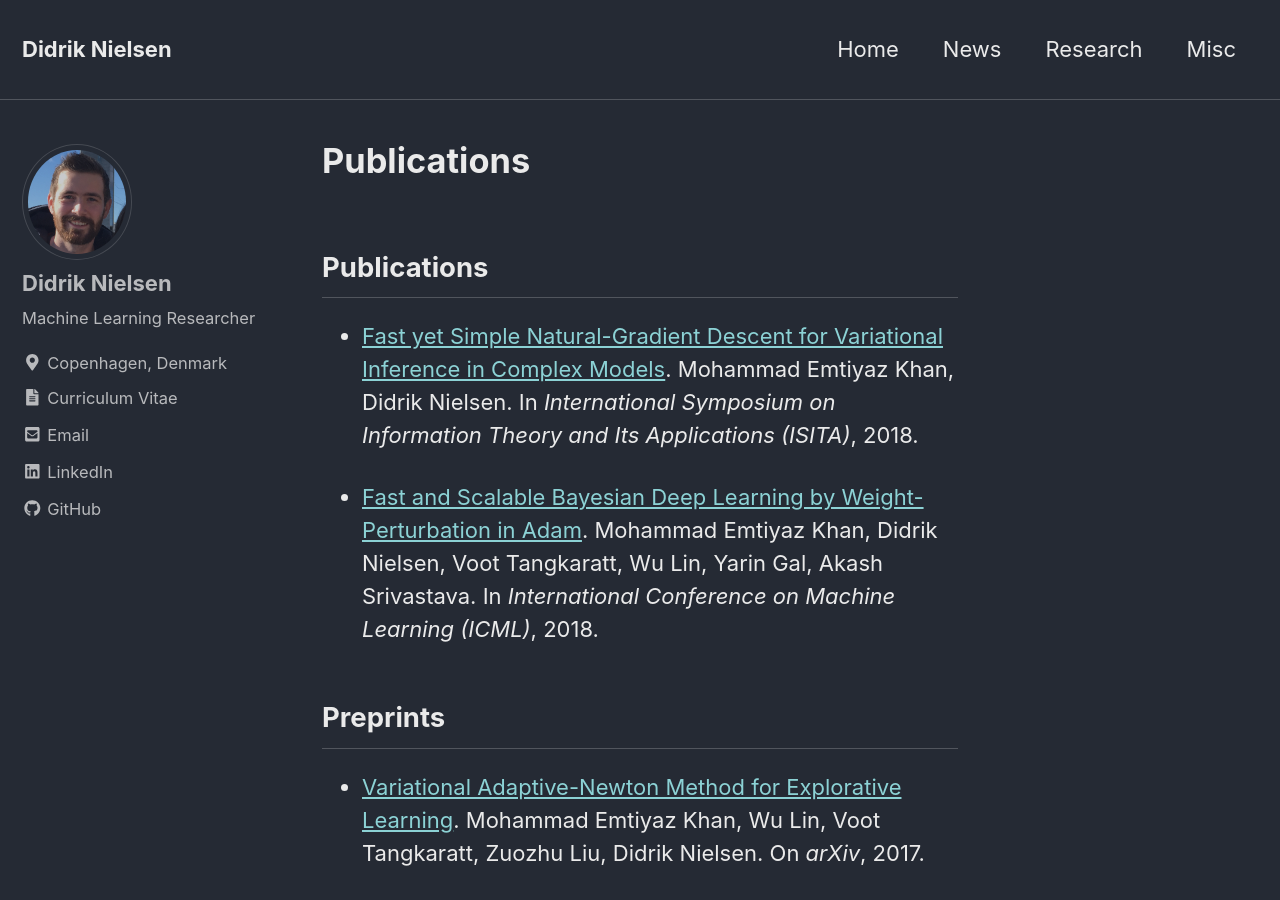
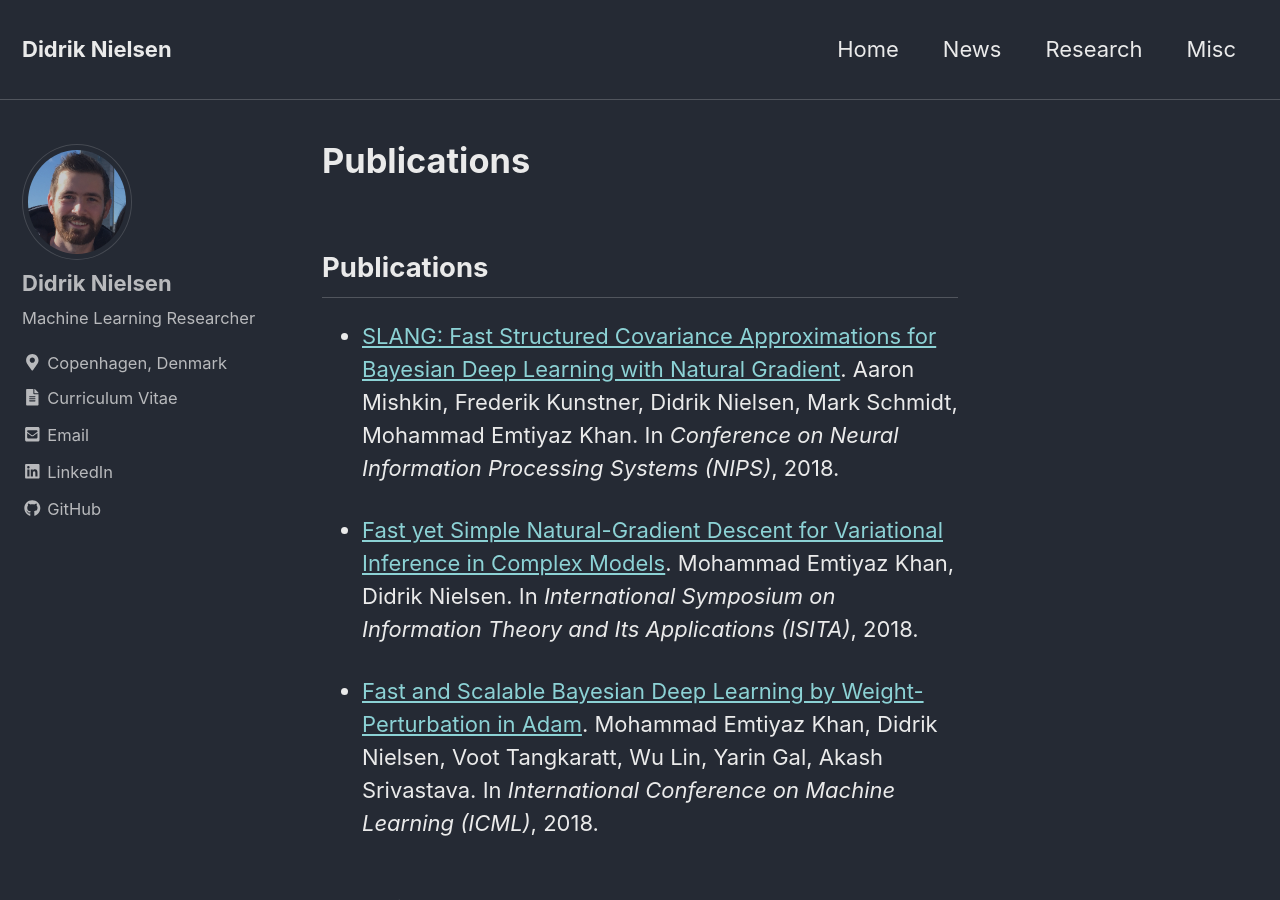
Before and after one commit to didriknielsen/didriknielsen.github.io, a Jekyll site: the page built from _pages/research.md, in a window 1280 px wide and 900 px high. Built offline with Jekyll 4.4.1, drawn with Linux system fonts in a browser that asks for light colours; nearby versions of some CDN libraries; our own code applies the rules of GitHub Pages for plain Markdown files.

```diff
--- a/_pages/research.md
+++ b/_pages/research.md
@@ -4,6 +4,8 @@ author_profile: true
 ---
 
 ## Publications
+
+* [SLANG: Fast Structured Covariance Approximations for Bayesian Deep Learning with Natural Gradient](https://arxiv.org/abs/1811.04504). Aaron Mishkin, Frederik Kunstner, Didrik Nielsen, Mark Schmidt, Mohammad Emtiyaz Khan. In *Conference on Neural Information Processing Systems (NIPS)*, 2018.
 
 * [Fast yet Simple Natural-Gradient Descent for Variational Inference in Complex Models](https://arxiv.org/abs/1807.04489). Mohammad Emtiyaz Khan, Didrik Nielsen. In *International Symposium on Information Theory and Its Applications (ISITA)*, 2018.
 
```
Also changed, not shown: _news/paper_slang.md (+1 -2 lines).
